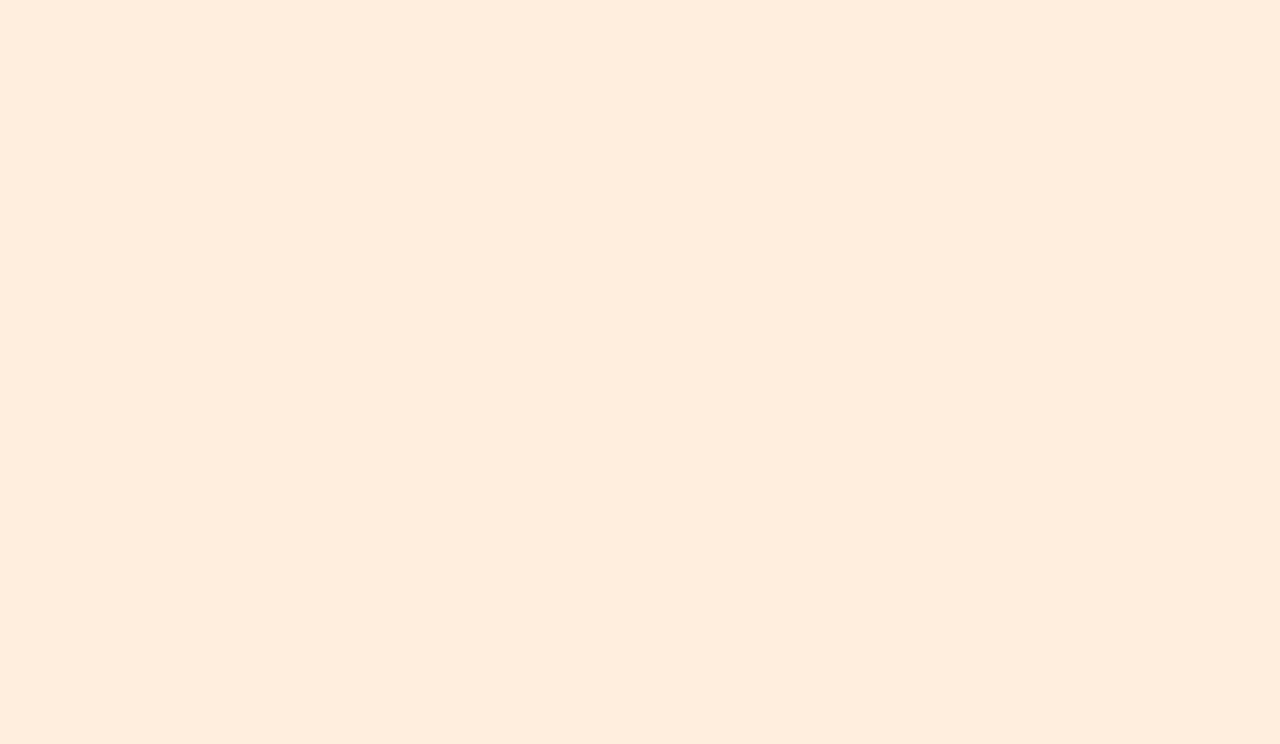
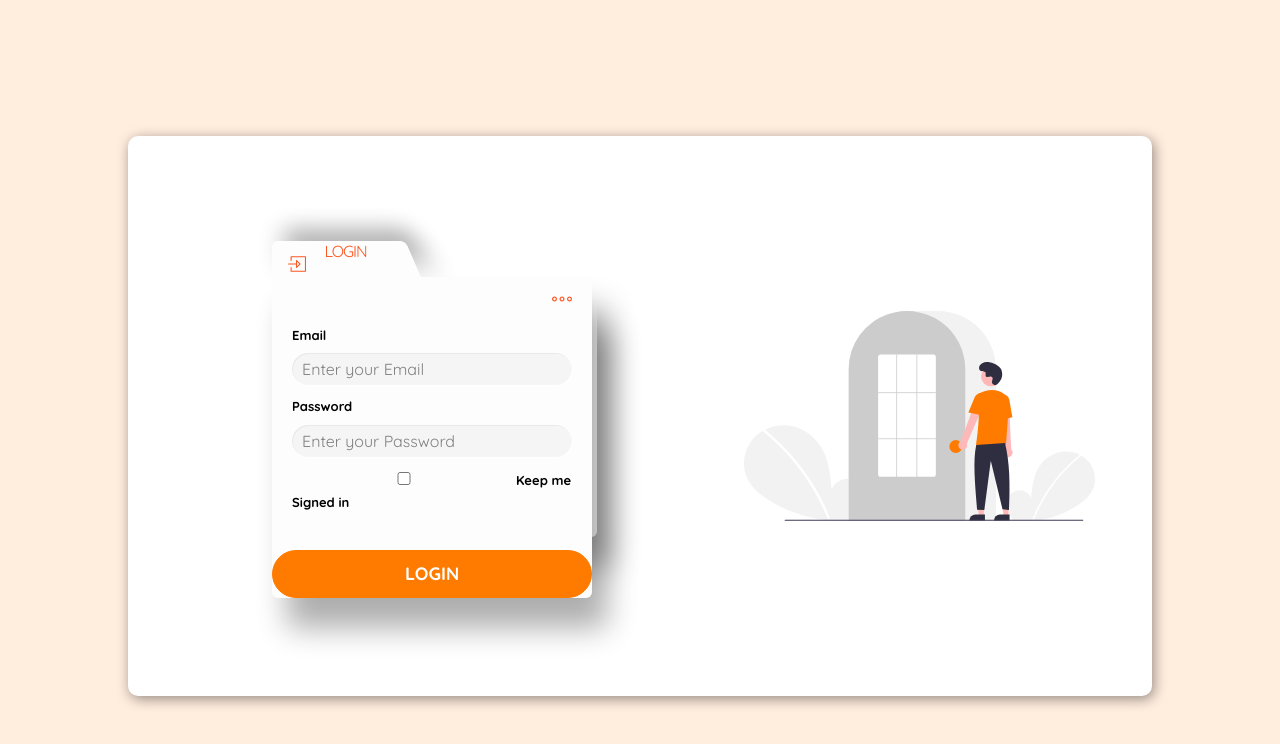
Before and after one commit to UniTap/Uni-Tap2, a React (Create React App) app in the folder frontend/: page /signin in a window 1280 px wide. Shown: the top 744 px of the page. Built offline with nearby package versions, Linux system fonts and the light colour scheme.

Commit message:
added login,signout,private routes functionality

```diff
--- a/frontend/public/index.html
+++ b/frontend/public/index.html
@@ -9,6 +9,8 @@
       name="description"
       content="Web site created using create-react-app"
     />
+
+    <link rel="stylesheet" href="https://maxcdn.bootstrapcdn.com/bootstrap/4.0.0/css/bootstrap.min.css" integrity="sha384-Gn5384xqQ1aoWXA+058RXPxPg6fy4IWvTNh0E263XmFcJlSAwiGgFAW/dAiS6JXm" crossorigin="anonymous">
     <link rel="apple-touch-icon" href="%PUBLIC_URL%/logo192.png" />
     <!--
       manifest.json provides metadata used when your web app is installed on a
--- a/frontend/src/App.js
+++ b/frontend/src/App.js
@@ -8,20 +8,21 @@ import Grievance from './pages/Grievance/Grievance';
 import Profile from './pages/Profile/Profile';
 import Chat from './pages/Chat/Chat'
 import Violation from './pages/Violation/violation';
+import PrivateRoute from './auth/PrivateRoute';
 
 function App() {
   return (
     <div className='App'>
       <Router>
         <Switch>
-          <Route path='/' component={LoginPage} exact />
-          <Route path='/HomePage' component={HomePage} exact />
-          <Route path='/Notice' component={Noticepage} exact />
-          <Route path='/Profile' component={Profile} exact />
-          <Route path='/Grievance' component={Grievance} exact />
-          <Route path='/Canteen' component={Canteen} exact />
-          <Route path='/Chat' component={Chat} exact />
-          <Route path='/Violation' component={Violation}/>
+          <Route path='/signin' component={LoginPage} exact />
+          <PrivateRoute path='/HomePage' component={HomePage} exact />
+          <PrivateRoute path='/Notice' component={Noticepage} exact />
+          <PrivateRoute path='/Profile' component={Profile} exact />
+          <PrivateRoute path='/Grievance' component={Grievance} exact />
+          <PrivateRoute path='/Canteen' component={Canteen} exact />
+          <PrivateRoute path='/Chat' component={Chat} exact />
+          <PrivateRoute path='/Violation' component={Violation} />
         </Switch>
       </Router>
       {/* <LoginPage/> */}
--- /dev/null
+++ b/frontend/src/auth/PrivateRoute.js
@@ -0,0 +1,23 @@
+import React from 'react'
+import { Route, Redirect } from 'react-router-dom'
+import { isAuthenticated } from './index'
+
+const PrivateRoute = ({ component: Component, ...rest }) => (
+  <Route
+    {...rest}
+    render={(props) =>
+      isAuthenticated() ? (
+        <Component {...props} />
+      ) : (
+        <Redirect
+          to={{
+            pathname: '/signin',
+            state: { from: props.location },
+          }}
+        />
+      )
+    }
+  />
+)
+
+export default PrivateRoute
--- /dev/null
+++ b/frontend/src/auth/index.js
@@ -0,0 +1,52 @@
+import { api } from '../configs/api'
+
+
+export const signin = (user) => {
+  return fetch(`${api}/auth/signin`, {
+    method: 'POST',
+    headers: {
+      accept: 'application/json',
+      'Content-Type': 'application/json',
+    },
+    body: JSON.stringify(user),
+  })
+    .then((response) => response.json())
+    .catch((error) => {
+      console.log(error)
+    })
+}
+
+export const authenticate = (data,next) => {
+    if(typeof window !== 'undefined'){
+        localStorage.setItem("jwt",JSON.stringify(data));
+        console.log(data)
+        next()
+    }
+}
+
+export const signout = (next) => {
+     if (typeof window !== 'undefined') {
+       localStorage.removeItem("jwt");
+       next()
+       return fetch(`${api}/auth/signout`,{
+           method:'GET'
+       }).then(response => console.log('signout',response))
+       .catch((err) => console.log(err));
+     }
+}
+
+export const isAuthenticated = () => {
+  if(typeof window == 'undefined')
+  {
+    return false
+  }
+
+  if(localStorage.getItem("jwt"))
+  {
+    return JSON.parse(localStorage.getItem("jwt"));
+  }
+  else{
+    return false;
+  }
+
+}
--- a/frontend/src/components/Navbar.js
+++ b/frontend/src/components/Navbar.js
@@ -27,7 +27,8 @@ import FastfoodIcon from "@material-ui/icons/Fastfood";
 import ChatIcon from "@material-ui/icons/Chat";
 import LocalLibraryIcon from "@material-ui/icons/LocalLibrary";
 import { Link } from "react-router-dom";
-
+import { signout } from "../auth";
+import { Redirect } from 'react-router'
 const drawerWidth = 260;
 
 const useStyles = makeStyles((theme) => ({
@@ -208,6 +209,11 @@ export default function MiniDrawer({children}) {
               <li className='horizontal-navs'>
                 <a href='#'>Violations</a>
               </li>
+              <li className='horizontal-navs'>
+                <span onClick={() => signout(() => {console.log('signed out sucessfully')})}>
+                  <Link to='/signin'>Signout</Link>
+                </span>
+              </li>
             </ul>
           </div>
           {/* </Typography> */}
--- /dev/null
+++ b/frontend/src/configs/api.js
@@ -0,0 +1 @@
+export const api = "http://localhost:8000"
--- a/frontend/src/index.js
+++ b/frontend/src/index.js
@@ -5,9 +5,8 @@ import App from './App';
 import reportWebVitals from './reportWebVitals';
 
 ReactDOM.render(
-  <React.StrictMode>
     <App />
-  </React.StrictMode>,
+  ,
   document.getElementById('root')
 );
 
--- a/frontend/src/pages/Login/LoginPage.js
+++ b/frontend/src/pages/Login/LoginPage.js
@@ -1,9 +1,82 @@
-import React from 'react'
+import React, { useState } from 'react'
 import $ from 'jquery'
 import "./LoginPage.css"
 import loginImg from '../../asserts/loginImg.svg'
 import loginLogo from '../../asserts/loginLogo.svg'
+import { authenticate, isAuthenticated, signin } from '../../auth'
+import { Redirect } from 'react-router'
+
 function LoginPage() {
+
+  const [values, setValues] = useState({
+    email: '',
+    password: '',
+    error: '',
+    error: '',
+    loading: false,
+    doRedirect: false,
+  })
+
+   const { email, password, error, loading, doRedirect } = values;
+
+   const { user } = isAuthenticated();
+
+   const handleChange = (name) => (event) => {
+     setValues({ ...values, [name]: event.target.value });
+   }
+
+   const handleSubmit = (e) => {
+     e.preventDefault()
+     setValues({ ...values, error: false, loading: true })
+     signin({ email, password }).then((data) => {
+       console.log(data)
+       if (data.error) {
+         setValues({
+           ...values,
+           error: data.error,
+           loading: false,
+         })
+       } else {
+         authenticate(data, () => {
+           setValues({
+             ...values,
+             doRedirect: true,
+           })
+         })
+       }
+     })
+   }
+
+    const showError = () => (
+      <div
+        className='alert alert-danger'
+        style={{ display: error ? '' : 'none' }}
+      >
+        {error}
+      </div>
+    )
+
+    const showLoading = () =>
+      loading && (
+        <div className=''>
+          <h2>Loading....</h2>
+        </div>
+      )
+
+    const redirectUser = () => {
+      if (doRedirect) {
+        if (user && user.admin === true) {
+          return <Redirect to='/Homepage' />
+        } else {
+          return <Redirect to='/HomePage' />
+        }
+      }
+
+      if (isAuthenticated()) {
+        return <Redirect to='/' />
+      }
+    }
+
 
   $(document).ready(function () {
     $("#do_login").click(function () {
@@ -62,68 +135,110 @@ function LoginPage() {
   });
 
   return (
-    <div className="LoginPage">
-
+    <>
+    {showError()}
+    {showLoading()}
+    {redirectUser()}
+    <div className='LoginPage'>
       <div className='box'>
-
         <div className='box-form'>
-
           <div className='box-login-tab'></div>
 
           <div className='box-login-title'>
-            <div className='i i-login'></div><h2>LOGIN</h2>
+            <div className='i i-login'></div>
+            <h2>LOGIN</h2>
           </div>
 
           <div className='box-login'>
-
             <div className='fieldset-body' id='login_form'>
-
-              <button onClick={openLoginInfo} className='b b-form i i-more' title='More Info'></button>
-
+              <button
+                onClick={openLoginInfo}
+                className='b b-form i i-more'
+                title='More Info'
+              ></button>
+              <form>
                 <p className='field'>
                   <label htmlFor='user'>Email</label>
-                <input type='text' id='user' name='user' title='Username' placeholder='Enter your Email' />
+                  <input
+                    type='text'
+                    id='user'
+                    name='user'
+                    title='Username'
+                    placeholder='Enter your Email'
+                    onChange={handleChange('email')}
+                    value={email}
+                  />
                   <span id='valida' className='i i-warning'></span>
                 </p>
 
                 <p className='field'>
                   <label htmlFor='pass'>Password</label>
-                <input type='password' id='pass' name='pass' title='Password' placeholder='Enter your Password' />
+                  <input
+                    type='password'
+                    id='pass'
+                    name='pass'
+                    title='Password'
+                    placeholder='Enter your Password'
+                    onChange={handleChange('password')}
+                    value={password}
+                  />
                   <span id='valida' className='i i-close'></span>
                 </p>
 
-              <label className='checkbox'><input type='checkbox' value='TRUE' title='Keep me Signed in' /> Keep me Signed in</label>
+                <label className='checkbox'>
+                  <input
+                    type='checkbox'
+                    value='TRUE'
+                    title='Keep me Signed in'
+                  />
+                  Keep me Signed in
+                </label>
 
-              <input type='submit' id='do_login' value='LOGIN' title='LOGIN' />
-
+                <input
+                  type='submit'
+                  id='do_login'
+                  value='LOGIN'
+                  title='LOGIN'
+                  onClick={(e) => handleSubmit(e)}
+                />
+              </form>
             </div>
-
           </div>
-
         </div>
 
         <div className='box-info'>
           <p>
-            <button onClick={closeLoginInfo} className='b b-info i i-left' title='Back to Sign In'></button>
+            <button
+              onClick={closeLoginInfo}
+              className='b b-info i i-left'
+              title='Back to Sign In'
+            ></button>
             Need Help?
           </p>
 
           <div className='line-wh'></div>
 
-          <button className='b-support' title='Forgot Password?'> Forgot Password?</button>
-          <button className='b-support' title='Contact Support'> Contact Support</button>
+          <button className='b-support' title='Forgot Password?'>
+            {' '}
+            Forgot Password?
+          </button>
+          <button className='b-support' title='Contact Support'>
+            {' '}
+            Contact Support
+          </button>
           <div className='line-wh'></div>
-          <button className='b-cta' title='Sign up now!'> CREATE ACCOUNT</button>
-
+          <button className='b-cta' title='Sign up now!'>
+            {' '}
+            CREATE ACCOUNT
+          </button>
+        </div>
       </div>
 
+      <div className='Imgdiv'>
+        <img className='LoginImg' src={loginImg} alt='' />
       </div>
-
-      <div className="Imgdiv">
-        <img className="LoginImg" src={loginImg} alt="" />
     </div>
-
-    </div>
+    </>
   )
 }
 
```
Also changed, not shown: frontend/src/pages/Canteen/Canteen.js (+74 -18 lines), frontend/src/api/auth.js (added), frontend/src/auth/AdminRoute.js (added), 1 other file (tests, documents, lock files or other folders). Lines whose indentation alone changed are shown as unchanged.
